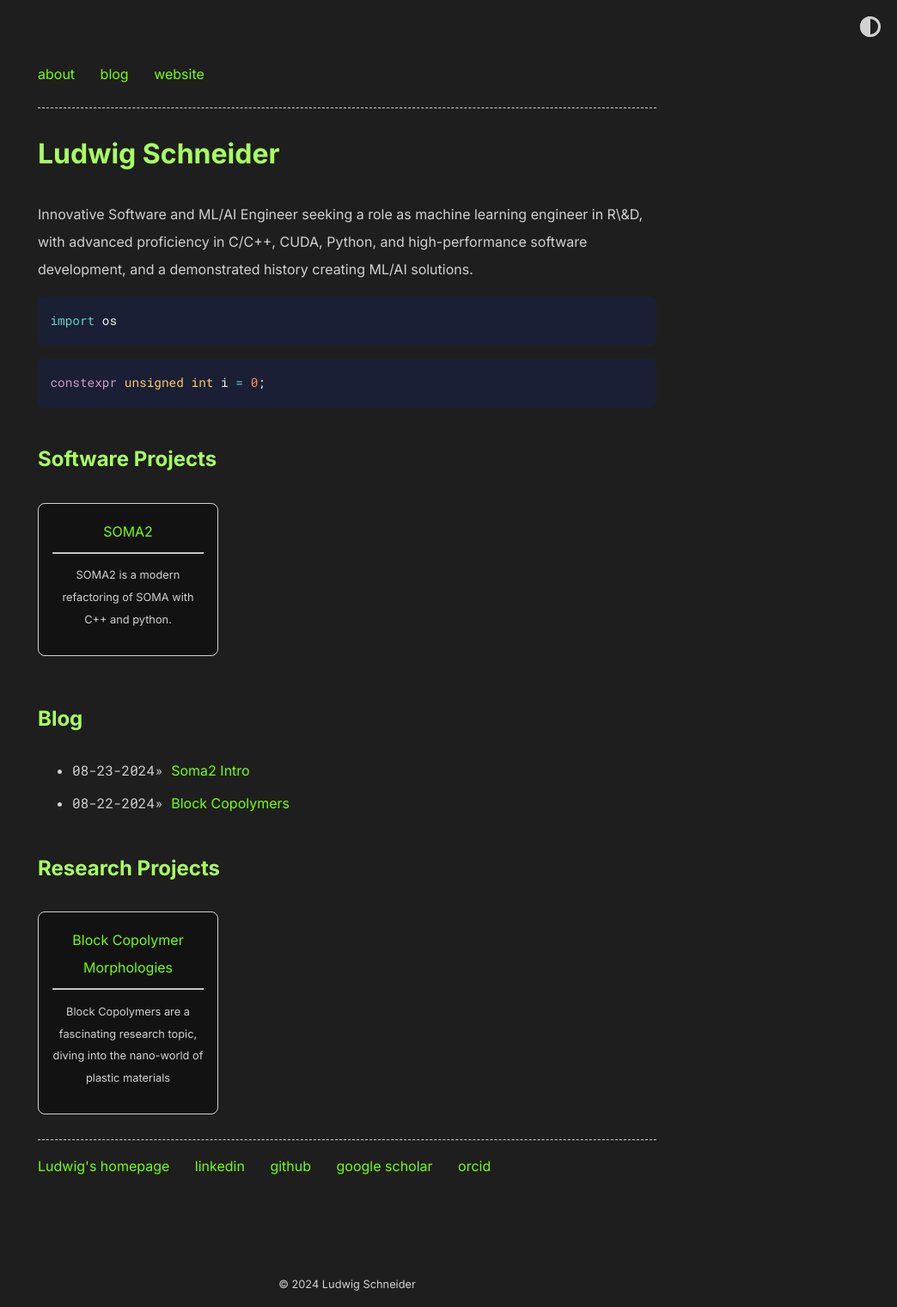
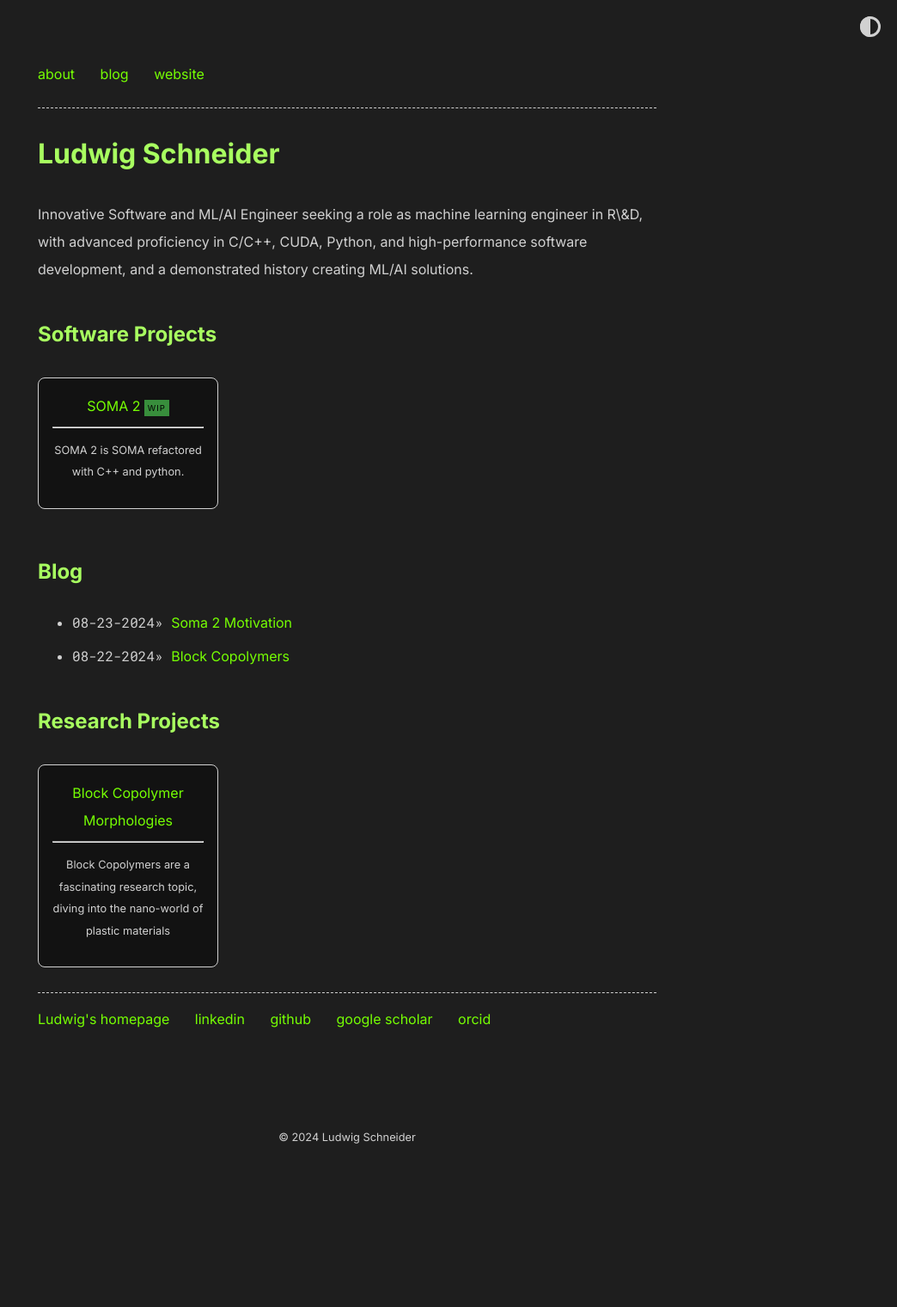
Before and after one commit to InnocentBug/innocentbug.github.io, a Jekyll site: the page built from index.md, in a window 1280 px wide. Shown: the whole page at 86% size, without its empty margins (236-1280 px from the left). Built offline with Jekyll 4.4.1, drawn with Linux system fonts in a browser that asks for light colours; after the commit the page ends 1348 px from its top, so only the background shows below that.

````diff
--- a/_data/home.yml
+++ b/_data/home.yml
@@ -9,9 +9,10 @@ navbar_entries:
     url: https://www.ludwigschneider.net
 
 project_entries:
-  - title: SOMA2
-    url: soma2-intro
-    desc: SOMA2 is a modern refactoring of SOMA with C++ and python.
+  - title: SOMA 2
+    url: soma-2-motivation
+    desc: SOMA 2 is SOMA refactored with C++ and python.
+    highlight: WIP
 
 old_project_entries:
   - title: Block Copolymer Morphologies
--- a/index.md
+++ b/index.md
@@ -1,11 +1,3 @@
 ---
 layout: home
 ---
-
-```python
-import os
-```
-
-```c++
-constexpr unsigned int i = 0;
-```
````
Also changed, not shown: _posts/2024-08-23-soma-2-motivation.md (added, +43 -0 lines), _posts/2024-08-23-soma2-intro.md (deleted, +0 -16 lines), Gemfile.lock.
